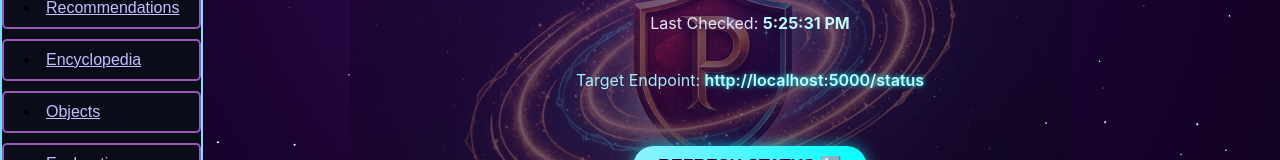
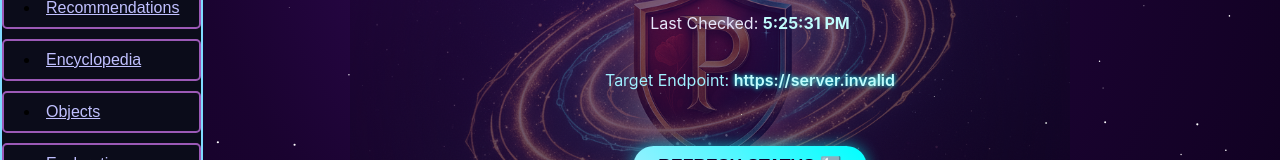
Before and after one commit to Jelle-Smet/Poppy_Universe_Frontend, a Vue app: page /System-Status in a window 1280 px wide. Shown: the part 283-443 px from the top of the page. Built offline with nearby package versions, Linux system fonts and the light colour scheme; no server answers.

Commit message:
Fixed Status check bug

```diff
--- a/src/views/Status_Check.vue
+++ b/src/views/Status_Check.vue
@@ -13,7 +13,7 @@
             Last Checked: <span class="meta-value">{{ lastChecked || 'N/A' }}</span>
         </p>
         <p class="backend-url-note">
-            Target Endpoint: <span class="url-glow">{{ BACKEND_URL }}</span>
+            Target Endpoint: <span class="url-glow">{{ API_BASE_URL }}</span>
         </p>
       </div>
 
@@ -67,9 +67,7 @@
 
 <script setup>
     import { ref, onMounted } from 'vue';
-
-    // The URL for the status check. Adjust this if your actual API endpoint is different.
-    const BACKEND_URL = 'http://localhost:5000/status';
+    const API_BASE_URL = import.meta.env.VITE_API_URL;
 
     const isLoaded = ref(false);
     const lastChecked = ref(null);
@@ -94,7 +92,7 @@
 
         try {
             // Set a 5-second timeout for the request
-            const response = await fetch(BACKEND_URL, { signal: AbortSignal.timeout(5000) });
+            const response = await fetch(API_BASE_URL, { signal: AbortSignal.timeout(5000) });
 
             if (response.ok) {
                 const data = await response.json();
```
